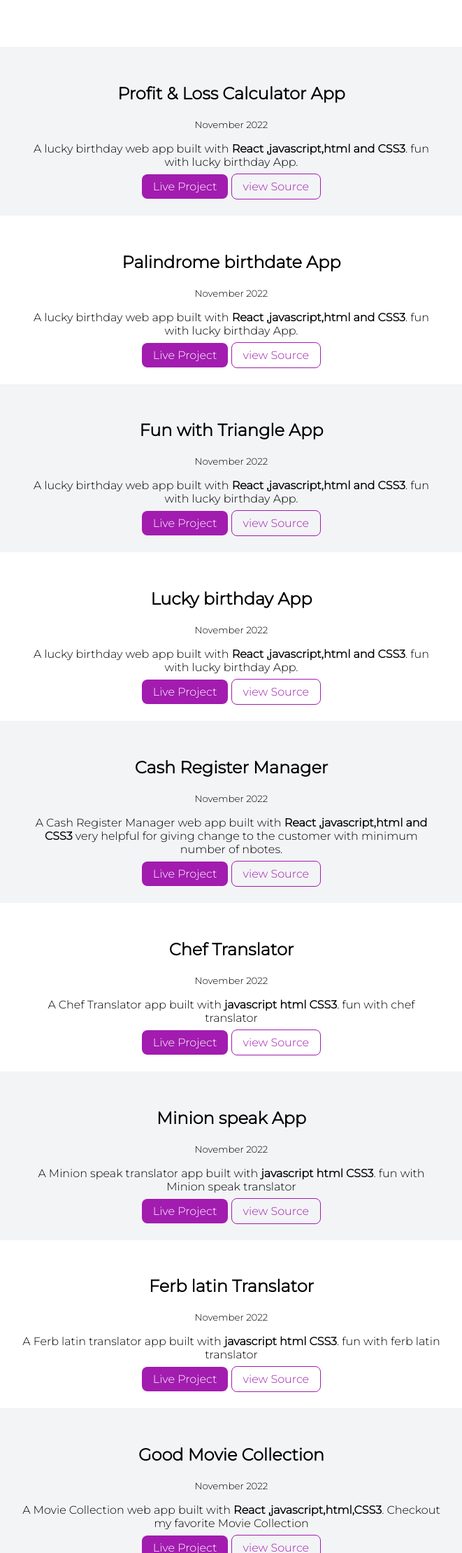
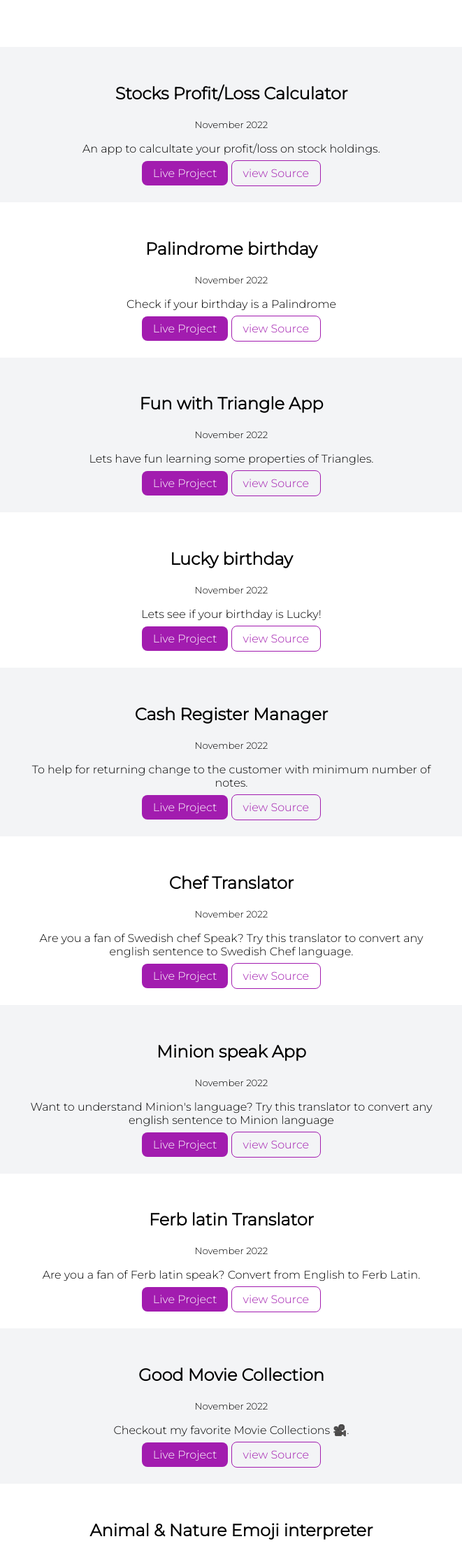
Before and after one commit to arjunrajput18/project-portfolio, a plain HTML site: page projects.html in a window 1280 px wide. Shown: the part 581-2800 px from the top of the page at 70% size, without its empty margins (309-970 px from the left). Drawn offline with Linux system fonts and the light colour scheme.

Commit message:
final commit

```diff
--- a/projects.html
+++ b/projects.html
@@ -35,11 +35,10 @@
       <li>
         <section class="section ow">
           <div class="container container-center" id="txt-center">
-            <h1>Profit & Loss Calculator App</h1>
+            <h1>Stocks Profit/Loss Calculator</h1>
             <small> November 2022</small>
             <p>
-             A lucky birthday web app built with
-              <strong>React ,javascript,html and CSS3</strong>. fun with lucky birthday App.
+              An app to calcultate your profit/loss on stock holdings.
             </p>
             <a class="link link-primary" href="https://stock-calculator-simple.netlify.app/"
               >Live Project</a
@@ -55,11 +54,10 @@
       <li>
         <section class="section">
           <div class="container container-center" id="txt-center">
-            <h1>Palindrome birthdate App</h1>
+            <h1>Palindrome birthday</h1>
             <small> November 2022</small>
             <p>
-             A lucky birthday web app built with
-              <strong>React ,javascript,html and CSS3</strong>. fun with lucky birthday App.
+              Check if your birthday is a Palindrome
             </p>
             <a class="link link-primary" href="https://palindrome-birthdate-test.netlify.app/"
               >Live Project</a
@@ -78,8 +76,7 @@
             <h1>Fun with Triangle App</h1>
             <small> November 2022</small>
             <p>
-             A lucky birthday web app built with
-              <strong>React ,javascript,html and CSS3</strong>. fun with lucky birthday App.
+              Lets have fun learning some properties of Triangles.
             </p>
             <a class="link link-primary" href="https://fun-with-triangle-byarjun.netlify.app/"
               >Live Project</a
@@ -95,11 +92,10 @@
       <li>
         <section class="section ">
           <div class="container container-center" id="txt-center">
-            <h1>Lucky birthday App</h1>
+            <h1>Lucky birthday </h1>
             <small> November 2022</small>
             <p>
-             A lucky birthday web app built with
-              <strong>React ,javascript,html and CSS3</strong>. fun with lucky birthday App.
+              Lets see if your birthday is Lucky!
             </p>
             <a class="link link-primary" href="https://your-birthdate-lucky.netlify.app/"
               >Live Project</a
@@ -118,8 +114,7 @@
             <h1>Cash Register Manager</h1>
             <small> November 2022</small>
             <p>
-             A Cash Register Manager web app built with
-              <strong>React ,javascript,html and CSS3</strong> very helpful for giving change to the customer with minimum number of nbotes.
+          To help for returning change to the customer with minimum number of notes.
             </p>
             <a class="link link-primary" href="https://cash-register-byarjun.netlify.app/"
               >Live Project</a
@@ -141,8 +136,8 @@
             <h1>Chef Translator</h1>
             <small> November 2022</small>
             <p>
-              A Chef Translator app built with
-              <strong>javascript html CSS3</strong>. fun with chef translator
+
+              Are you a fan of Swedish chef Speak? Try this translator to convert any english sentence to Swedish Chef language.
             </p>
             <a
               class="link link-primary"
@@ -163,9 +158,7 @@
             <h1>Minion speak App</h1>
             <small>November 2022</small>
             <p>
-              A Minion speak translator app built with
-              <strong>javascript html CSS3</strong>. fun with Minion speak
-              translator
+              Want to understand Minion's language? Try this translator to convert any english sentence to Minion language
             </p>
             <a
               class="link link-primary"
@@ -186,10 +179,8 @@
             <h1>Ferb latin Translator</h1>
             <small>November 2022</small>
             <p>
-              A Ferb latin translator app built with
-              <strong>javascript html CSS3</strong>. fun with ferb latin
-              translator
-            </p>
+
+              Are you a fan of Ferb latin speak? Convert from English to Ferb Latin.            </p>
             <a
               class="link link-primary"
               href="https://ferb-latin-translator-arjun.netlify.app"
@@ -209,9 +200,7 @@
             <h1>Good Movie Collection</h1>
             <small> November 2022</small>
             <p>
-              A Movie Collection web app built with
-              <strong> React ,javascript,html,CSS3</strong>. Checkout my
-              favorite Movie Collection
+           Checkout my favorite Movie Collections 🎥.
             </p>
             <a class="link link-primary" href="https://v3s0gt.csb.app/"
               >Live Project</a
@@ -230,9 +219,7 @@
             <h1>Animal & Nature Emoji interpreter</h1>
             <small> November 2022</small>
             <p>
-              A Animal & Nature Emoji Meaning web app built with
-              <strong>React ,javascript,html and CSS3</strong>. fun with animal
-              & nature Emoji.
+              Catch up with the world with this quick emoji dictionary
             </p>
             <a class="link link-primary" href="https://j3db86.csb.app/"
               >Live Project</a
@@ -251,8 +238,7 @@
             <h1>are you a cricket fan?</h1>
             <small>November 2022</small>
             <p>
-              A CLI app built with <strong>nodeJS</strong> .Play if your are
-              cricket fans
+              Cricket fan? Let's check your knowledge!
             </p>
             <a
               class="link link-primary"
@@ -273,8 +259,7 @@
             <h1>how well do you know me?</h1>
             <small>November 2022</small>
             <p>
-              A CLI app built with <strong>nodeJS</strong>. You can send this to
-              your friends and find out who really knows you
+             do you know me?Let's find out who really knows Arjun.
             </p>
             <a
               class="link link-primary"
```
Also changed, not shown: blogs.html (+3 -0 lines), index.html (+1 -1 lines), images/index1.svg (added), images/index2.svg (added), images/index3.svg (added).
